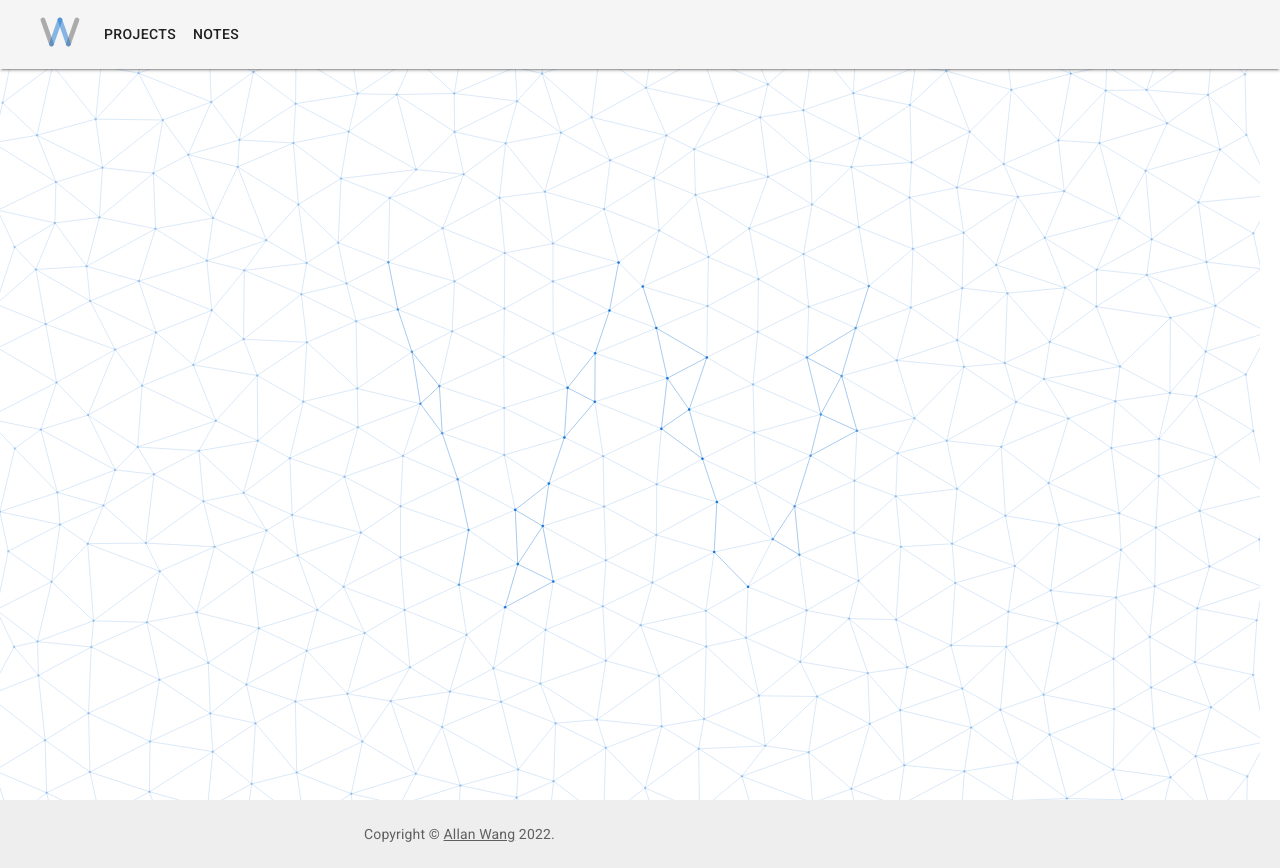
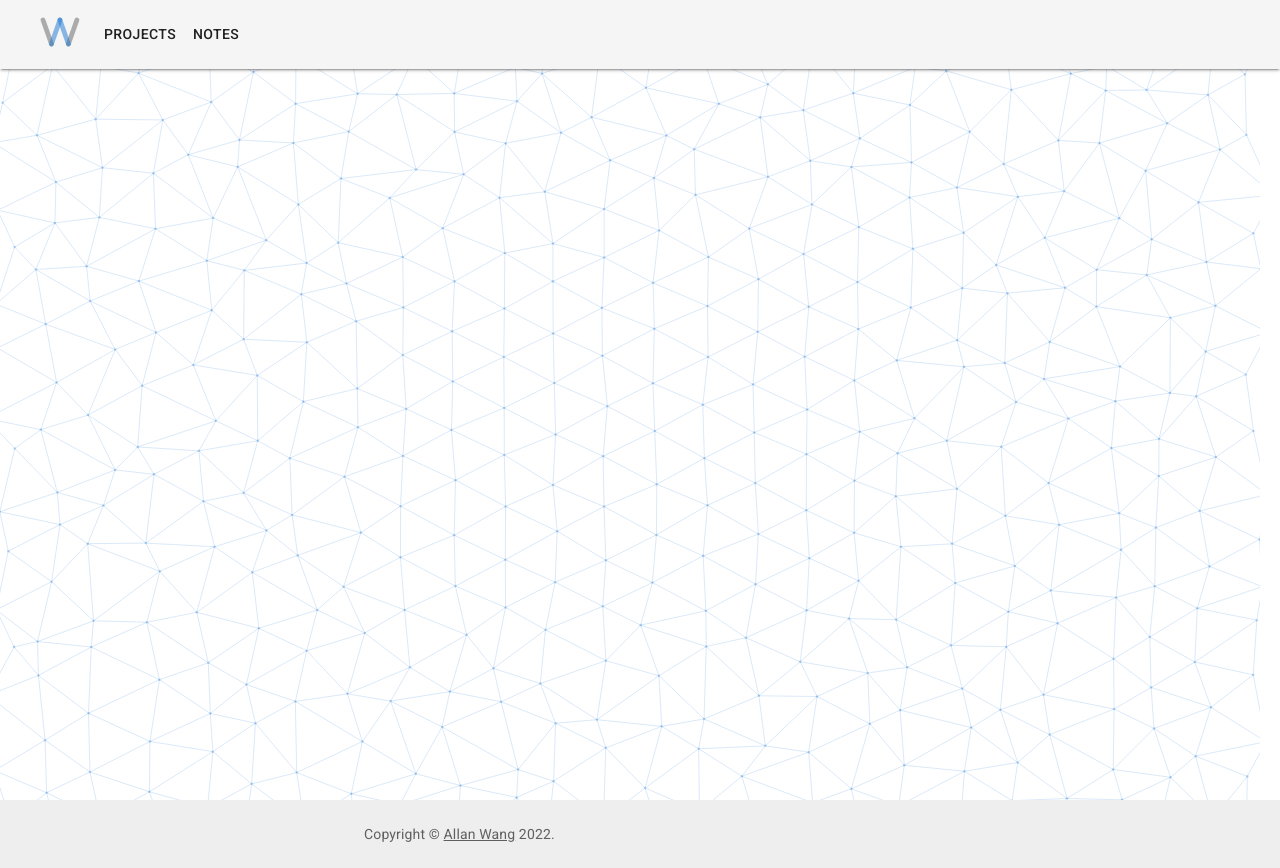
Before and after one commit to AllanWang/AllanWang-Web-React, a React (Create React App) app: page /animation in a window 1280 px wide. Built offline with nearby package versions, Linux system fonts and the light colour scheme.

Commit message:
Use springs and one parent

```diff
--- /dev/null
+++ b/src/routes/MainAnimation.scss
@@ -0,0 +1,10 @@
+svg.svg-grid {
+  circle {
+    fill: var(--svg-color);
+    r: 0.1;
+  }
+  line {
+    stroke: var(--svg-color);
+    stroke-width: 0.05;
+  }
+}
--- a/src/routes/MainAnimation.tsx
+++ b/src/routes/MainAnimation.tsx
@@ -1,8 +1,9 @@
-import React, { useLayoutEffect, useState } from 'react';
-import { useSpring, animated } from 'react-spring'
+import { useLayoutEffect, useState } from 'react';
+import { animated, useSprings, AnimationProps, SpringConfig } from 'react-spring'
 import { hexToRgb, useTheme } from '@mui/material/styles';
 import { Box } from '@mui/material';
 import { useRef } from 'react';
+import './MainAnimation.scss';
 
 type WindowSize = {
   width: number,
@@ -45,7 +46,6 @@ function rgb(hex: string): string {
  */
 export default function MainAnimation() {
   const containerRef = useRef<HTMLInputElement>(null);
-  console.log('container', containerRef)
   const size: WindowSize = useWindowSize();
   const theme = useTheme();
 
@@ -74,58 +74,44 @@ export default function MainAnimation() {
         width: `${svgSize}px`,
         height: `${svgSize}px`
       }}>
-        <AnimationGrid {...animationGridProps} />
+        <AnimationGrid2 {...animationGridProps} />
       </Box>
     </Box>
   )
 }
 
 type AnimationGridProps = {
-  width: string,
-  height: string,
-  color: string,
+  width: string
+  height: string
+  color: string
 }
 
-/*
- * A full component is needed as we need to be able to get the latest state in our callback, as opposed to the last one at the time of the pure component render
- */
-class AnimationGrid extends React.Component<AnimationGridProps, GridData> {
-
-  updateState: (newState?: GridState) => void
-
-  constructor(props: AnimationGridProps) {
-    super(props);
-    this.state = createPoints();
-    this.updateState = (newState?: GridState) => { this.setState(updatePoints(this.state, this.updateState, newState)) }
+type PointAnimatedProps = {
+  cx: number
+  cy: number
+  fillOpacity: number
 }
 
-  componentDidMount() {
-    // https://stackoverflow.com/a/56767883/4407321
-    // Relevant in pure function, but equivalent is done here with components
-    setTimeout(this.updateState, 2000)
+type LineAnimatedProps = {
+  x1: number
+  y1: number
+  x2: number
+  y2: number
+  strokeOpacity: number
 }
 
-  render() {
-    const props = this.props
-    const grid = this.state
+type SvgAnimatedProps = PointAnimatedProps | LineAnimatedProps
 
-    const color = props.color
-    const onRest = grid.onRest
+function AnimationGrid2(props: AnimationGridProps) {
+  const [grid, setGrid] = useState(createPoints)
 
-    return (
-      <svg onClick={(e) => {
-        if (this.state.state === 'Final' && e.detail === 3) {
-          // Triple click; reshow animation
-          this.setState(createPoints())
-          setTimeout(this.updateState, 2000)
-          // this.updateState('Initial')
-        }
-      }} viewBox={`0 0 ${svgSize} ${svgSize}`}>
-        {/* <rect x="5%" y="5%" width="90%" height="90%" fill="rgba(255, 0, 255, 0.1)" /> */}
-        {
-          grid.points.map(p => {
+  function svgAnimatedProps(index: number): SvgAnimatedProps {
+    if (index < grid.points.length) {
+      // Point animation
+      const point = grid.points[index]
+      const p = point.draw ?? point.orig
       const opacity = function () {
-              switch (p.lineState) {
+        switch (point.lineState) {
           case 'Line2':
           case 'Line3':
             return opacityHigh
@@ -135,67 +121,55 @@ class AnimationGrid extends React.Component<AnimationGridProps, GridData> {
           default: return opacityLow
         }
       }()
-            const pointProps = { ...p, color, opacity, onRest }
-            return (<Point key={p.id} {...pointProps} />)
-          })
-        }
-        {
-          grid.paths.map(([id1, id2]) => {
-            const p1 = grid.points[id1]
-            const p2 = grid.points[id2]
-            const opacity = p1.lineState && p1.lineState === p2.lineState ? opacityMed : opacityLow
-            const lineProps = { p1, p2, color, opacity, onRest }
-            return (<Line key={`${id1}:${id2}`} {...lineProps} />)
-          })
-        }
-      </svg>
-    )
+      return {
+        cx: p.x,
+        cy: p.y,
+        fillOpacity: opacity,
       }
     }
-
-function Point(props: PointData & AnimCallback & SvgStyle) {
-  const point = props.draw ?? props.orig
-  const animatedProps = useSpring({
-    cx: point.x,
-    cy: point.y,
-    fill: props.color,
-    fillOpacity: props.opacity,
-    config: { duration: props.duration ?? springAnimDuration },
-    onRest: () => props.onRest?.(props.id.toString())
-  })
-  return (
-    <animated.circle {...animatedProps} r={0.1} />
-  )
-}
-
-function Line(props: LineData & AnimCallback & SvgStyle) {
-  const p1 = props.p1.draw ?? props.p1.orig
-  const p2 = props.p2.draw ?? props.p2.orig
-
-  const animatedProps = useSpring({
+    // Line animation
+    const [p1Id, p2Id] = grid.paths[index - grid.points.length]
+    const point1 = grid.points[p1Id]
+    const point2 = grid.points[p2Id]
+    const p1 = point1.draw ?? point1.orig
+    const p2 = point2.draw ?? point2.orig
+    const opacity = point1.lineState && point1.lineState === point2.lineState ? opacityMed : opacityLow
+    return {
       x1: p1.x,
       y1: p1.y,
       x2: p2.x,
       y2: p2.y,
-    stroke: props.color,
-    strokeOpacity: props.opacity,
-    config: { duration: props.duration ?? springAnimDuration },
-    onRest: () => props.onRest?.(`${props.p1.id}:${props.p2.id}`)
-  })
+      strokeOpacity: opacity,
+    }
+  }
+
+  // https://react-spring.io/common/props
+  function springContents(index: number): SvgAnimatedProps & AnimationProps {
+    return {
+      ...svgAnimatedProps(index),
+      // delay: 500,
+      config: { duration: springAnimDuration }
+    }
+  }
+
+  const springCount = grid.points.length + grid.paths.length
+
+  // Create a spri;ng for every point and line
+  const [springs,  /* api */] = useSprings<SvgAnimatedProps>(springCount, springContents, [grid])
 
   return (
-    <animated.line {...animatedProps} strokeWidth={0.05} />
+    <animated.svg style={{ ['--svg-color' as any]: props.color }} className="svg-grid" viewBox={`0 0 ${svgSize} ${svgSize}`} onClick={() => {
+      const newGrid = grid.state !== 'Line4' ? updatePoints(grid) : createPoints()
+      setGrid(newGrid)
+    }}>
+      {
+        springs.map((styles: {}, i) => {
+          if (i < grid.points.length) return <animated.circle key={i} {...styles} />
+          return <animated.line key={i} {...styles} />
+        })
+      }
+    </animated.svg>
   )
-}
-
-type AnimCallback = {
-  readonly onRest?: (id: string) => void
-}
-
-type SvgStyle = {
-  readonly duration?: number | null
-  readonly color: string
-  readonly opacity: number
 }
 
 type PointBasic = {
@@ -220,11 +194,6 @@ type LineBasic = {
   readonly yMax: number,
 }
 
-type LineData = {
-  readonly p1: PointData,
-  readonly p2: PointData,
-}
-
 type GridState = 'Initial' | LineState | 'Final'
 
 type LineState = 'Line1' | 'Line2' | 'Line3' | 'Line4'
@@ -234,7 +203,7 @@ type GridData = {
   readonly points: PointData[]
   readonly paths: number[][]
   readonly lines: LineBasic[]
-} & AnimCallback
+}
 
 /*
  * Constants
@@ -306,11 +275,7 @@ function closestPoint(point: PointBasic, line: LineBasic): PointBasic {
   return { x, y }
 }
 
-function updatePoints(fullData: GridData, updateState: () => void, newState?: GridState): GridData {
-
-  // Don't use fullData after this
-  // We do not intend on propagating anim callbacks
-  const { onRest, ...data } = fullData
+function updatePoints(data: GridData, newState?: GridState): GridData {
 
   // Next state
   const state: GridState | null = newState ?? function () {
@@ -325,7 +290,7 @@ function updatePoints(fullData: GridData, updateState: () => void, newState?: Gr
   }()
 
   if (!state) return data // Should never happen
-  if (data.state == state) return data
+  if (data.state === state) return data
 
   // Line to update
   const updateLine = function () {
@@ -364,20 +329,7 @@ function updatePoints(fullData: GridData, updateState: () => void, newState?: Gr
     })
   }
 
-  let onRestCalled = false
-
-  // Basic animation callback
-  // We should really get a count (n) of mutated elements, and act once onRest is called n times.
-  // However, as all durations are currently the same, we will settle for the first callback and make this idempotent.
-  const animCallback: AnimCallback = {
-    onRest: () => {
-      if (onRestCalled) return
-      onRestCalled = true
-      setTimeout(updateState, 500)
-    }
-  }
-
-  return { ...data, state, points, ...animCallback }
+  return { ...data, state, points }
 }
 
 function createPoints(): GridData {
@@ -404,13 +356,13 @@ function createPoints(): GridData {
   for (let i = 0; i < svgPointCount; i++) {
     for (let j = 0; j < svgPointCount; j++) {
       // Start columns on new j
-      if (j == 0) {
+      if (j === 0) {
         column = []
         pointsGrid.push(column)
       }
       let x = i * xOffset;
       let y = j * yOffset;
-      if (i % 2 == 1) y += yOffset / 2;
+      if (i % 2 === 1) y += yOffset / 2;
       // Noise
       let dNoise = noiseRange
 
@@ -434,21 +386,22 @@ function createPoints(): GridData {
   const paths: number[][] = []
 
   function addPath(p1: PointData, p2: PointData) {
-    paths.push([p1.id, p2.id])
+    paths.push([p1.id, p2.id, id])
+    id++
   }
 
   for (let i = 0; i < svgPointCount; i++) {
     for (let j = 0; j < svgPointCount; j++) {
       // direct down
-      if (j != svgPointCount - 1) addPath(pointsGrid[i][j], pointsGrid[i][j + 1])
+      if (j !== svgPointCount - 1) addPath(pointsGrid[i][j], pointsGrid[i][j + 1])
       // cross column attachment
-      if (i != svgPointCount - 1) {
+      if (i !== svgPointCount - 1) {
         addPath(pointsGrid[i][j], pointsGrid[i + 1][j])
         // other cross attachment
-        if (i % 2 == 0) {
-          if (j != 0) addPath(pointsGrid[i][j], pointsGrid[i + 1][j - 1])
+        if (i % 2 === 0) {
+          if (j !== 0) addPath(pointsGrid[i][j], pointsGrid[i + 1][j - 1])
         } else {
-          if (j != svgPointCount - 1) addPath(pointsGrid[i][j], pointsGrid[i + 1][j + 1])
+          if (j !== svgPointCount - 1) addPath(pointsGrid[i][j], pointsGrid[i + 1][j + 1])
         }
       }
     }
```
Lines whose indentation alone changed are shown as unchanged.
